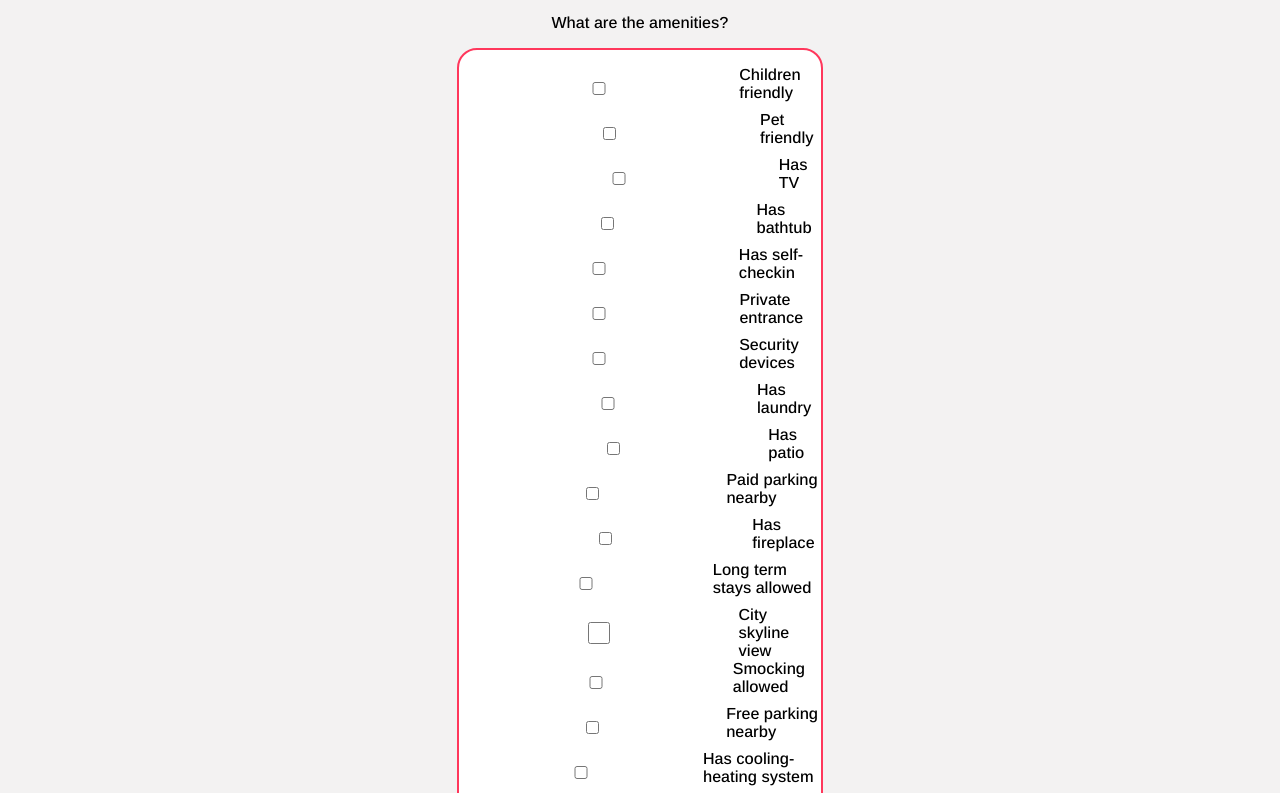
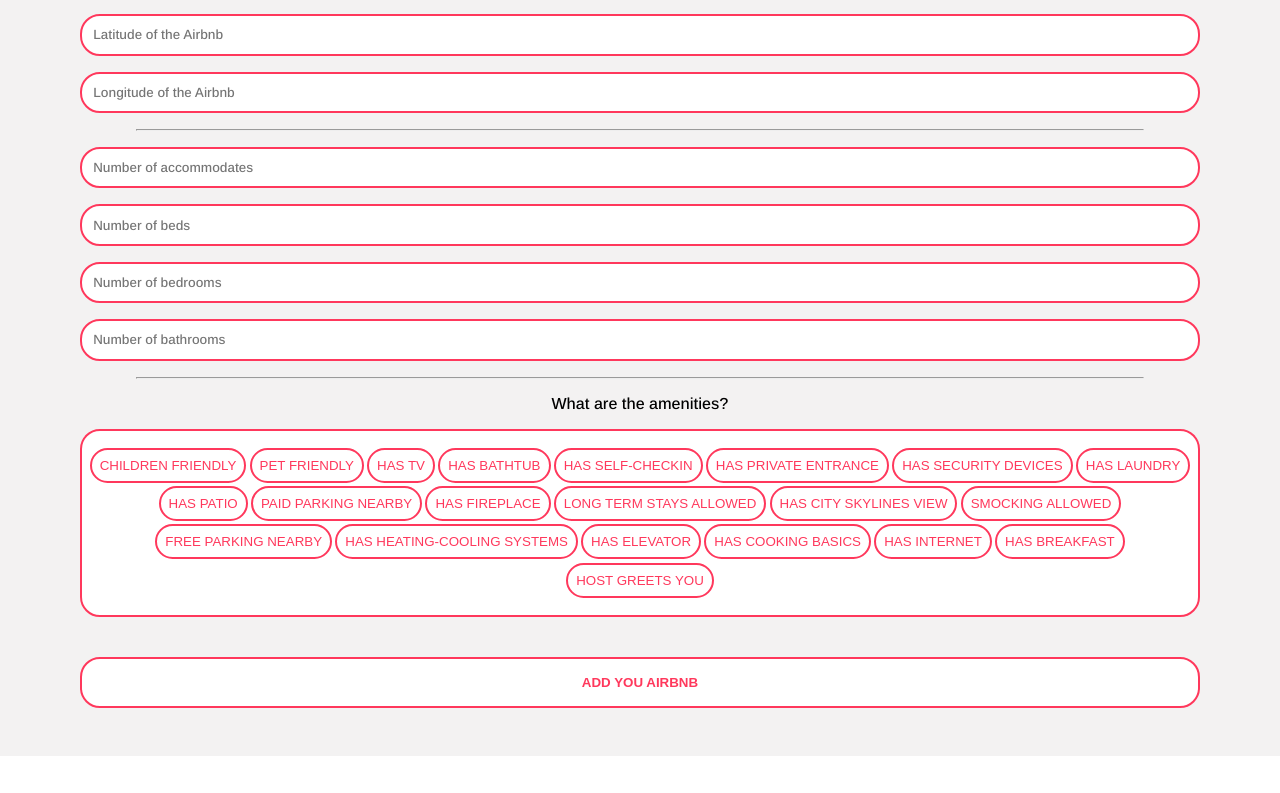
Before and after one commit to AlessioLucciola/airbnb-price-predictor, a React (Create React App) app in the folder model_testing_web_app/frontend/: page /add-new in a window 1280 px wide. Shown: the part 327-1120 px from the top of the page. After the commit the page ends 1083 px from the top, so only its background shows below. Built offline with nearby package versions, Linux system fonts and the light colour scheme.

Commit message:
Frontend updated

```diff
--- a/model_testing_web_app/frontend/src/pages/AddAirbnb/AddAirbnb.jsx
+++ b/model_testing_web_app/frontend/src/pages/AddAirbnb/AddAirbnb.jsx
@@ -5,7 +5,7 @@
 import './AddAirbnb.scss';
 
 function AddAirbnb() {
-  const [formValues, setFormValues] = useState({ name: '', address: '', children_friendly: false });
+  const [formValues, setFormValues] = useState({ name: '', address: '', children_friendly: false, pet_friendly: false, has_tv: false, has_bathtub: false, has_self_checkin: false, has_private_entrance: false, has_security_devices: false, has_laundry: false, has_patio: false, has_paid_parking: false, has_fireplace: false, is_long_term_stays_allowed: false, has_city_skyline_view: false, is_smoking_allowed: false, has_free_parking: false, has_heating_cooling_systems: false, has_elevator: false, has_cooking_basics: false, has_internet: false, has_breakfast: false, host_greets_you: false, accommodates: '', beds: '', bedrooms: '', n_bathrooms: '', is_bathroom_shared: false, availability_365: '', property_type: '', room_type: '', latitude: 0, longitude: 0, instant_bookable: false, city: ''});
   const [popup, setPopup] = useState({trigger: false, title: '', description: ''});
   const [loading, setLoading] = useState(true);
 
@@ -27,8 +27,166 @@
       label: 'address',
       required: true,
       focused: false,
+    },
+    accommodates: {
+      id: 'i3',
+      name: 'accommodates',
+      type: 'number',
+      placeholder: 'Number of accommodates',
+      label: 'accommodates',
+      required: true,
+      focused: false,
+      min: 0
+    },
+    beds: {
+      id: 'i4',
+      name: 'beds',
+      type: 'number',
+      placeholder: 'Number of beds',
+      label: 'beds',
+      required: true,
+      focused: false,
+      min: 0
+    },
+    bedrooms: {
+      id: 'i5',
+      name: 'bedrooms',
+      type: 'number',
+      placeholder: 'Number of bedrooms',
+      label: 'bedrooms',
+      required: true,
+      focused: false,
+      min: 0
+    },
+    n_bathrooms: {
+      id: 'i6',
+      name: 'n_bathrooms',
+      type: 'number',
+      placeholder: 'Number of bathrooms',
+      label: 'n_bathrooms',
+      required: true,
+      focused: false,
+      min: 0
+    },
+    availability_365: {
+      id: 'i7',
+      name: 'availability_365',
+      type: 'text',
+      placeholder: 'Number of days your Airbnb is available (in a year)',
+      label: 'availability_365',
+      required: true,
+      focused: false,
+      min: 0,
+      max: 365
+    },
+    latitude: {
+      id: 'i8',
+      name: 'latitude',
+      type: 'number',
+      step:'any',
+      placeholder: 'Latitude of the Airbnb',
+      label: 'latitude',
+      required: true,
+      focused: false,
+    },
+    longitude: {
+      id: 'i9',
+      name: 'longitude',
+      step:'any',
+      type: 'number',
+      placeholder: 'Longitude of the Airbnb',
+      label: 'longitude',
+      required: true,
+      focused: false,
     }
   }
+
+  const amenities = [
+    {
+      name: 'children_friendly',
+      label: 'Children friendly'
+    },
+    {
+      name: 'pet_friendly',
+      label: 'Pet friendly'
+    },
+    {
+      name: 'has_tv',
+      label: 'Has tv'
+    },
+    {
+      name: 'has_bathtub',
+      label: 'Has bathtub'
+    },
+    {
+      name: 'has_self_checkin',
+      label: 'Has self-checkin'
+    },
+    {
+      name: 'has_private_entrance',
+      label: 'Has private entrance'
+    },
+    {
+      name: 'has_security_devices',
+      label: 'Has security devices'
+    },
+    {
+      name: 'has_laundry',
+      label: 'Has laundry'
+    },
+    {
+      name: 'has_patio',
+      label: 'Has patio'
+    },
+    {
+      name: 'has_paid_parking',
+      label: 'Paid parking nearby'
+    },
+    {
+      name: 'has_fireplace',
+      label: 'Has fireplace'
+    },
+    {
+      name: 'is_long_term_stays_allowed',
+      label: 'Long term stays allowed'
+    },
+    {
+      name: 'has_city_skyline_view',
+      label: 'Has city skylines view'
+    },
+    {
+      name: 'is_smoking_allowed',
+      label: 'Smocking allowed'
+    },
+    {
+      name: 'has_free_parking',
+      label: 'Free parking nearby'
+    },
+    {
+      name: 'has_heating_cooling_systems',
+      label: 'Has heating-cooling systems'
+    },
+    {
+      name: 'has_elevator',
+      label: 'Has elevator'
+    },
+    {
+      name: 'has_cooking_basics',
+      label: 'Has cooking basics'
+    },
+    {
+      name: 'has_internet',
+      label: 'Has internet'
+    },
+    {
+      name: 'has_breakfast',
+      label: 'Has breakfast'
+    },
+    {
+      name: 'host_greets_you',
+      label: 'Host greets you'
+    }
+  ]
 
   const handleSubmit = async (e) => {
     e.preventDefault();
@@ -43,7 +201,7 @@
       captcha: formValues['captcha']
     }
     console.log(formValues)
-    setPopup({'trigger': true, 'title': 'Si è verificato un errore!', 'description': ''});
+
   }
 
   const onChange = (e) => {
@@ -56,6 +214,11 @@
       ...prevState,
       [name]: checked
     }));
+  };
+
+  const onChangeAmenity = (e) => {
+    const { name } = e.target;
+    formValues[name] ? setFormValues({...formValues, [name]: false}) : setFormValues({...formValues, [name]: true})
   };
 
   const closePopup = () => {
@@ -71,92 +234,20 @@
             Give me some general information on your Airbnb!
             <input {...inputs.name} value={formValues[inputs.name.name]} onChange={onChange} />
             <input {...inputs.address} value={formValues[inputs.address.name]} onChange={onChange} />
+            <input {...inputs.latitude} value={formValues[inputs.address.latitude]} onChange={onChange} />
+            <input {...inputs.longitude} value={formValues[inputs.address.longitude]} onChange={onChange} />
+
+            <hr />
+            <input {...inputs.accommodates} value={formValues[inputs.address.accommodates]} onChange={onChange} />
+            <input {...inputs.beds} value={formValues[inputs.address.beds]} onChange={onChange} />
+            <input {...inputs.bedrooms} value={formValues[inputs.address.bedrooms]} onChange={onChange} />
+            <input {...inputs.n_bathrooms} value={formValues[inputs.address.n_bathrooms]} onChange={onChange} />
+            <hr />
             What are the amenities?
-            <div className='app__new-form-inputs-checkboxes'>
-              <label>
-                <input type="checkbox" id="children_friendly" name="children_friendly" checked={formValues.children_friendly} onChange={onChangeCheckbox}/>
-                <span>Children friendly</span>
-              </label>
-              <label>
-                <input type="checkbox" id="pet_friendly" name="pet_friendly" checked={formValues.pet_friendly} onChange={onChangeCheckbox}/>
-                <span>Pet friendly</span>
-              </label>
-              <label>
-                <input type="checkbox" id="has_tv" name="has_tv" checked={formValues.has_tv} onChange={onChangeCheckbox}/>
-                <span>Has TV</span>
-              </label>
-              <label>
-                <input type="checkbox" id="has_bathtub" name="has_bathtub" checked={formValues.has_bathtub} onChange={onChangeCheckbox}/>
-                <span>Has bathtub</span>
-              </label>
-              <label>
-                <input type="checkbox" id="has_self_checkin" name="has_self_checkin" checked={formValues.has_self_checkin} onChange={onChangeCheckbox}/>
-                <span>Has self-checkin</span>
-              </label>
-              <label>
-                <input type="checkbox" id="has_private_entrance" name="has_private_entrance" checked={formValues.has_private_entrance} onChange={onChangeCheckbox}/>
-                <span>Private entrance</span>
-              </label>
-              <label>
-                <input type="checkbox" id="has_security_devices" name="has_security_devices" checked={formValues.has_security_devices} onChange={onChangeCheckbox}/>
-                <span>Security devices</span>
-              </label>
-              <label>
-                <input type="checkbox" id="has_laundry" name="has_laundry" checked={formValues.has_laundry} onChange={onChangeCheckbox}/>
-                <span>Has laundry</span>
-              </label>
-              <label>
-                <input type="checkbox" id="has_patio" name="has_patio" checked={formValues.has_patio} onChange={onChangeCheckbox}/>
-                <span>Has patio</span>
-              </label>
-              <label>
-                <input type="checkbox" id="has_paid_parking" name="has_paid_parking" checked={formValues.has_paid_parking} onChange={onChangeCheckbox}/>
-                <span>Paid parking nearby</span>
-              </label>
-              <label>
-                <input type="checkbox" id="has_fireplace" name="has_fireplace" checked={formValues.has_fireplace} onChange={onChangeCheckbox}/>
-                <span>Has fireplace</span>
-              </label>
-              <label>
-                <input type="checkbox" id="is_long_term_stays_allowed" name="is_long_term_stays_allowed" checked={formValues.is_long_term_stays_allowed} onChange={onChangeCheckbox}/>
-                <span>Long term stays allowed</span>
-              </label>
-              <label>
-                <input type="checkbox" id="has_city_skyline_view" name="has_city_skyline_view" checked={formValues.has_city_skyline_view} onChange={onChangeCheckbox}/>
-                <span>City skyline view</span>
-              </label>
-              <label>
-                <input type="checkbox" id="is_smoking_allowed" name="is_smoking_allowed" checked={formValues.is_smoking_allowed} onChange={onChangeCheckbox}/>
-                <span>Smocking allowed</span>
-              </label>
-              <label>
-                <input type="checkbox" id="has_free_parking" name="has_free_parking" checked={formValues.has_free_parking} onChange={onChangeCheckbox}/>
-                <span>Free parking nearby</span>
-              </label>
-              <label>
-                <input type="checkbox" id="has_heating_cooling_systems" name="has_heating_cooling_systems" checked={formValues.has_heating_cooling_systems} onChange={onChangeCheckbox}/>
-                <span>Has cooling-heating system</span>
-              </label>
-              <label>
-                <input type="checkbox" id="has_elevator" name="has_elevator" checked={formValues.has_elevator} onChange={onChangeCheckbox}/>
-                <span>Has elevator</span>
-              </label>
-              <label>
-                <input type="checkbox" id="has_cooking_basics" name="has_cooking_basics" checked={formValues.has_cooking_basics} onChange={onChangeCheckbox}/>
-                <span>Has cooking basics</span>
-              </label>
-              <label>
-                <input type="checkbox" id="has_internet" name="has_internet" checked={formValues.has_internet} onChange={onChangeCheckbox}/>
-                <span>Has internet</span>
-              </label>
-              <label>
-                <input type="checkbox" id="has_breakfast" name="has_breakfast" checked={formValues.has_breakfast} onChange={onChangeCheckbox}/>
-                <span>Has breakfast</span>
-              </label>
-              <label>
-                <input type="checkbox" id="host_greets_you" name="host_greets_you" checked={formValues.host_greets_you} onChange={onChangeCheckbox}/>
-                <span>Host greets you</span>
-              </label>
+            <div className='app__new-form-inputs-amenities'>
+              {amenities.map((item, index) => (
+                  <button type='button' style={{color: formValues[item.name] ? 'var(--white-color)' : 'var(--primary-color)', backgroundColor: formValues[item.name] ? 'var(--primary-color)' : 'var(--white-color)' }} key={index} onClick={onChangeAmenity} name={item.name} value={formValues[item.name]}>{item.label}</button>
+              ))}
             </div>
           </div>
           <button type='submit'>
--- a/model_testing_web_app/frontend/src/pages/AddAirbnb/AddAirbnb.scss
+++ b/model_testing_web_app/frontend/src/pages/AddAirbnb/AddAirbnb.scss
@@ -9,15 +9,10 @@
         width: 90%;
         background-color: var(--black-color);
     }
-}
-
-.app__new-form {
-    display: flex;
-    flex-direction: column;
 
     button {
         padding: 1rem;
-        border-radius: 6px;
+        border-radius: 20px;
         border-color: var(--primary-color);
         border-style: solid;
         background-color: var(--white-color);
@@ -47,6 +42,11 @@
     }
 }
 
+.app__new-form {
+    display: flex;
+    flex-direction: column;
+}
+
 .app__new-form-inputs {
     display: flex;
     flex-direction: column;
@@ -72,9 +72,7 @@
     }
 }
 
-.app__new-form-inputs-checkboxes {
-    display:flex;
-    flex-direction: column;
+.app__new-form-inputs-amenities {
     justify-content: center;
     border: 2px solid;
     list-style-type: none;
@@ -88,11 +86,42 @@
 
     label {
         display: flex;
-        justify-content: right;
-        text-align: left;
+        flex-direction: row;
+        justify-content: center;
+        align-items: center;
+    }
 
-        input {
-            margin: 1rem;
+    button {
+        padding: 0.5rem;
+        border-radius: 20px;
+        border-color: var(--primary-color);
+        border-style: solid;
+        font-weight: 200;
+        transition: all 0.1s ease-in-out;
+        margin: 0.1rem;
+        cursor: pointer;
+
+        a {
+            text-decoration: none;
+            color: var(--white-color);
+            transition: all 0.1s ease-in-out;
+        }
+
+        &:hover {
+            background-color: var(--primary-color);
+            color: var(--white-color);
         }
     }
 }
+
+.button-enabled {
+    button {
+    background-color: var(--primary-color);
+    color: var(--white-color);
+    }
+}
+
+.button-disabled {
+    background-color: var(--white-color);
+    color: var(--primary-color);
+}
```
